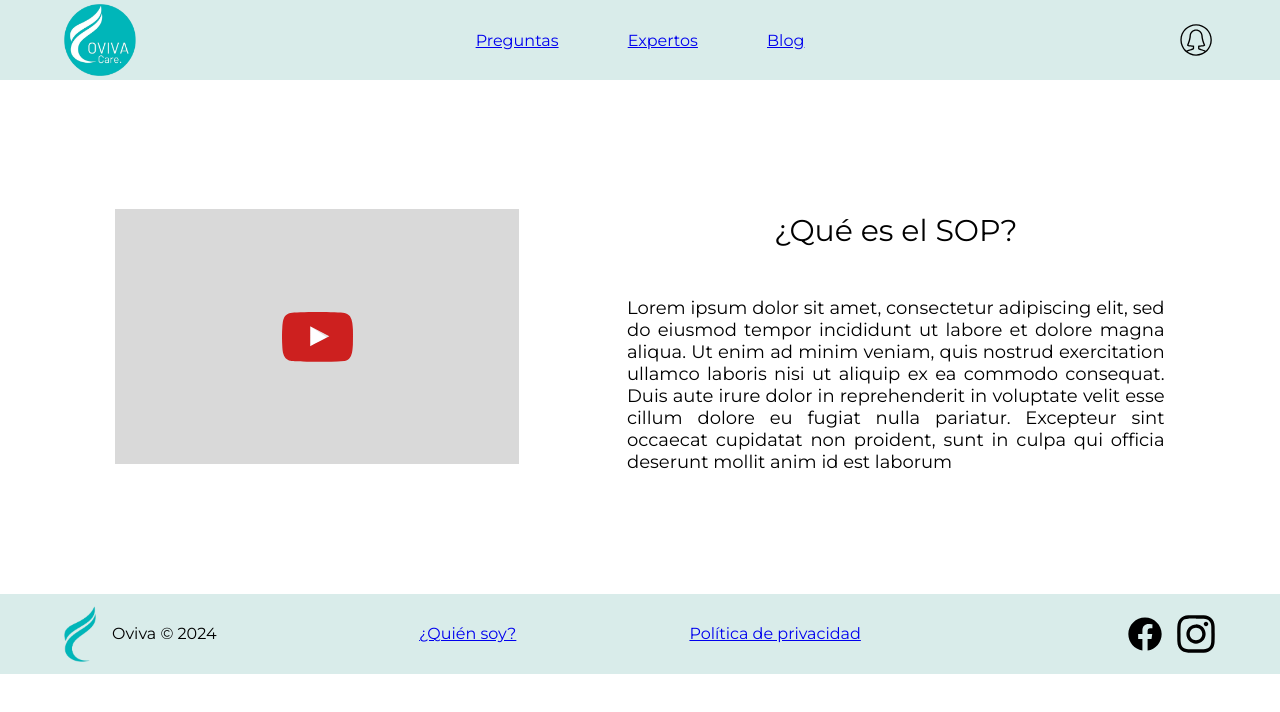
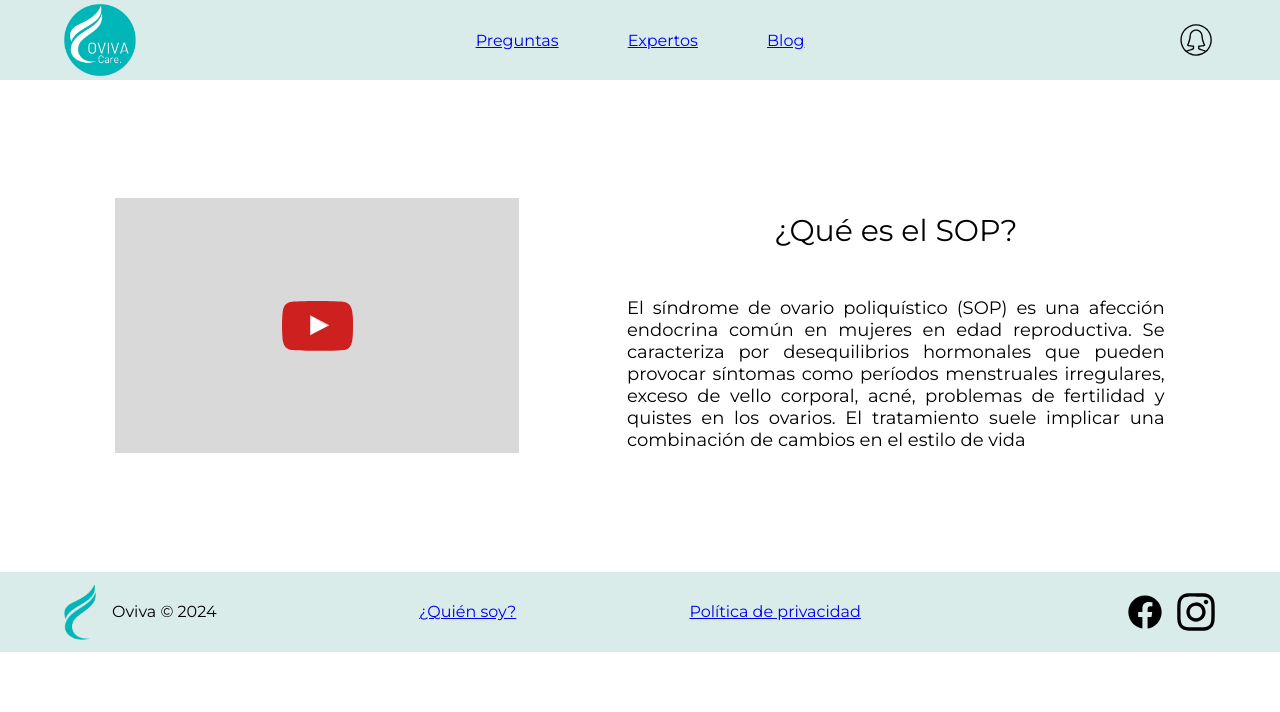
Before and after one commit to angylearns/oviva_care, a React (Vite) app in the folder HolisticFront/: page / in a window 1280 px wide. Shown: the top 712 px of the page. Built offline with nearby package versions, Linux system fonts and the light colour scheme.

Commit message:
change text hero

```diff
--- a/HolisticFront/src/components/hero/Hero.jsx
+++ b/HolisticFront/src/components/hero/Hero.jsx
@@ -19,14 +19,12 @@ const Hero = () => {
                     </div>
                     <div className='hero-introduction'>
                         <p>
-                            Lorem ipsum dolor sit amet, consectetur adipiscing elit,
-                            sed do eiusmod tempor incididunt ut labore et dolore magna
-                            aliqua. Ut enim ad minim veniam, quis nostrud exercitation
-                            ullamco laboris nisi ut aliquip ex ea commodo consequat.
-                            Duis aute irure dolor in reprehenderit in voluptate velit
-                            esse cillum dolore eu fugiat nulla pariatur. Excepteur
-                            sint occaecat cupidatat non proident, sunt in culpa qui
-                            officia deserunt mollit anim id est laborum
+                        El síndrome de ovario poliquístico (SOP)
+                        es una afección endocrina común en mujeres en edad reproductiva.
+                        Se caracteriza por desequilibrios hormonales que pueden provocar
+                        síntomas como períodos menstruales irregulares, exceso de vello corporal,
+                        acné, problemas de fertilidad y quistes en los ovarios. El tratamiento
+                        suele implicar una combinación de cambios en el estilo de vida
                         </p>
                     </div>
                 </div>
```
